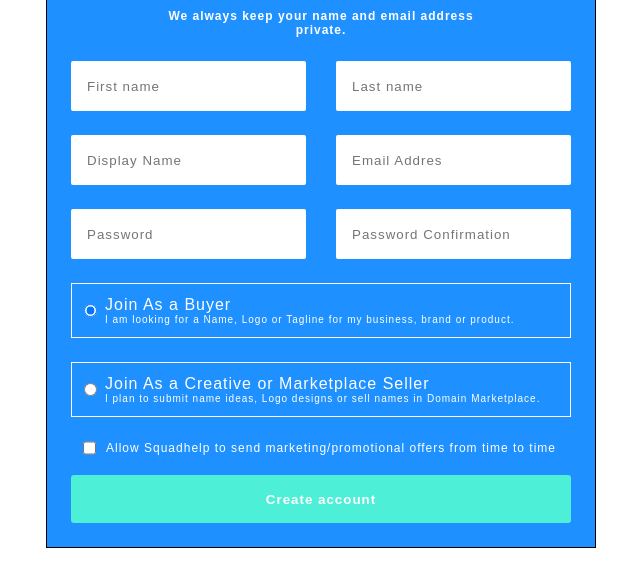
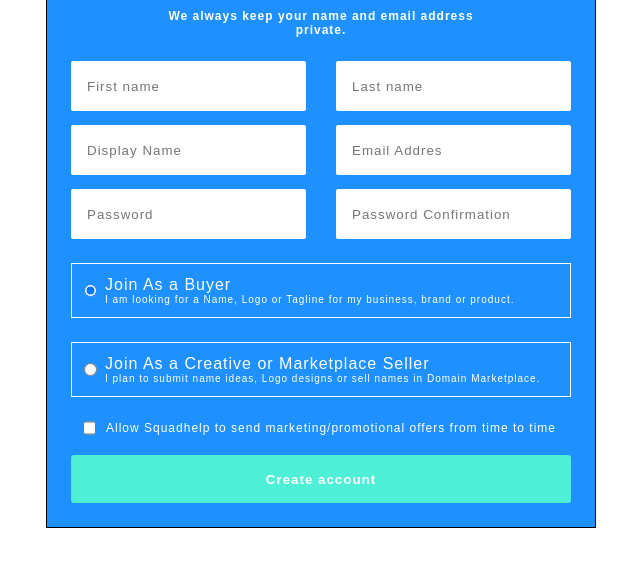
Before and after one commit to K-Andrii/HTML-CSS.-Form-with-Flex, a plain HTML site: page index.html in a window 1280 px wide. Shown: the part 105-692 px from the top of the page, without its empty margins (319-959 px from the left). Drawn offline with Linux system fonts and the light colour scheme.

Commit message:
fix: code rewrite

```diff
--- a/assets/css/style.css
+++ b/assets/css/style.css
@@ -39,8 +39,7 @@
 .inputs-container{
     display: flex;
     justify-content: space-between;
-    gap: 24px;
-    flex-wrap: wrap;
+    margin: 14px 0;
 }
 
 .inputs-container input{
@@ -59,7 +58,7 @@
     gap: 24px;
 }
 
-.radio-container label{
+.radio-container .radio-item{
     display: flex;
     gap: 8px;
     border: 1px solid white;
@@ -69,12 +68,10 @@
 
 .radio-container .radio-title{
     font-size: 16px;
-    margin: 8px 0;
 }
 
 .radio-container .radio-description{
     font-size: 10px;
-    display: block;
 }
 
 /*checkbox*/
--- a/index.html
+++ b/index.html
@@ -11,31 +11,37 @@
             <h2 class="main-tittle">Create an account</h2>
             <p class="sub-title">We always keep your name and email address private.</p>
 
+            <div class="inputs-section">
                 <div class="inputs-container">
                     <input type="text" id="first-name" placeholder="First name" required>
                     <input type="text" id="last-name" placeholder="Last name" required>
+                </div>
+                <div class="inputs-container">
                     <input type="text" id="display-name" placeholder="Display Name" required>
                     <input type="email" id="email" placeholder="Email Addres" required>
+                </div>
+                <div class="inputs-container">
                     <input type="password" id="password" placeholder="Password" required>
                     <input type="password" id="password-confirm" placeholder="Password Confirmation" required>
                 </div>
+            </div>
 
             <div class="radio-container">
-                <label class="radio-item" for="buyer">
+                <div class="radio-item">
                     <input type="radio" name="join" id="buyer" checked>
                     <div class="radio-text">
-                        <span class="radio-title">Join As a Buyer</span>
-                        <span class="radio-description">I am looking for a Name, Logo or Tagline for my business, brand or product.</span>
+                        <label class="radio-title" for="buyer">Join As a Buyer</label>
+                        <p class="radio-description">I am looking for a Name, Logo or Tagline for my business, brand or product.</p>
                     </div>
-                </label>
+                </div>
 
-                <label class="radio-item" for="seller">
+                <div class="radio-item">
                     <input type="radio" name="join" id="seller">
                     <div class="radio-text">
-                        <span class="radio-title">Join As a Creative or Marketplace Seller</span>
-                        <span class="radio-description">I plan to submit name ideas, Logo designs or sell names in Domain Marketplace.</span>
+                        <label class="radio-title" for="seller">Join As a Creative or Marketplace Seller</label>
+                        <p class="radio-description">I plan to submit name ideas, Logo designs or sell names in Domain Marketplace.</p>
                     </div>
-                </label>
+                </div>
             </div>
 
             <div class="checkbox-container">
```
Lines whose indentation alone changed are shown as unchanged.
